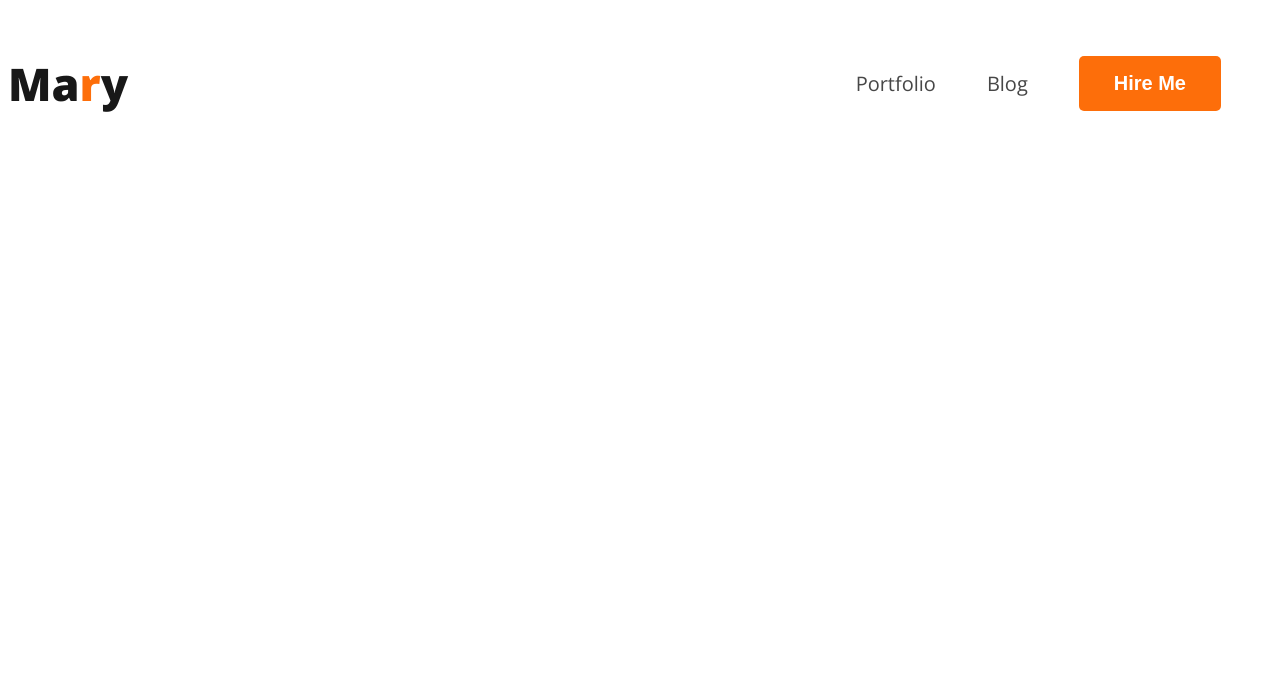
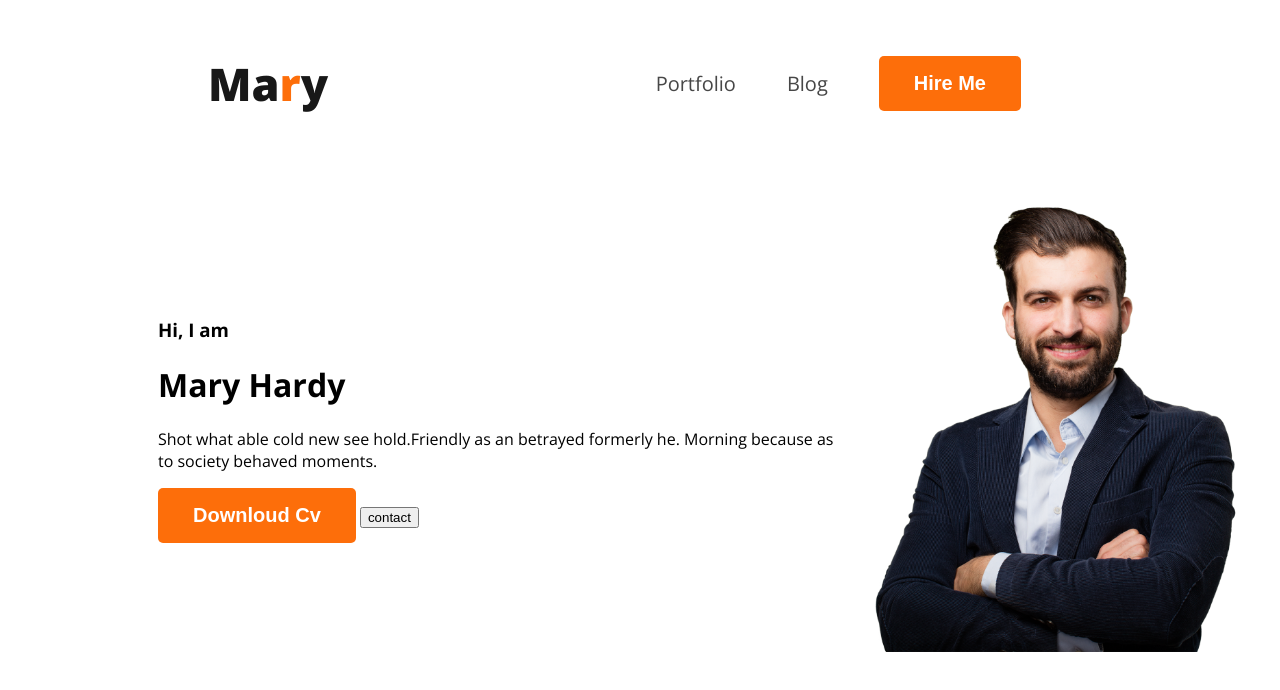
Before and after one commit to rhMahedi/webdeveloper-portfolio, a plain HTML site: page index.html in a window 1280 px wide. Drawn offline with nearby package versions, Linux system fonts and the light colour scheme.

Commit message:
main header add

```diff
--- a/index.html
+++ b/index.html
@@ -1,5 +1,6 @@
 <!DOCTYPE html>
 <html lang="en">
+
 <head>
   <meta charset="UTF-8">
   <meta name="viewport" content="width=device-width, initial-scale=1.0">
@@ -7,25 +8,39 @@
 
   <!-- link up line  -->
   <link rel="preconnect" href="https://fonts.googleapis.com">
-<link rel="preconnect" href="https://fonts.gstatic.com" crossorigin>
-<link href="https://fonts.googleapis.com/css2?family=Open+Sans:wght@400;700;800&display=swap" rel="stylesheet">
+  <link rel="preconnect" href="https://fonts.gstatic.com" crossorigin>
+  <link href="https://fonts.googleapis.com/css2?family=Open+Sans:wght@400;700;800&display=swap" rel="stylesheet">
   <link rel="stylesheet" href="style/style.css">
   <!-- link end  -->
 </head>
 
 
 <body>
-  <header>
+  <header class="main-header">
     <nav>
       <h3 class="nav-title">Ma<span class="main-color">r</span>y</h3>
       <ul>
 
-      <li><a href="">portfolio</a></li>
-      <li><a href="">blog</a></li>
-      <li><button class="btn-main">hire me</button></li>
+        <li><a href="">portfolio</a></li>
+        <li><a href="">blog</a></li>
+        <li><button class="btn-main">hire me</button></li>
 
       </ul>
     </nav>
+
+    <div class="mainhad-div">
+
+      <div class="second-main">
+        <h3 class="hi">Hi, I  am</h3>
+        <h1 class="hardy">Mary Hardy</h1>
+        <p>Shot what able cold new see hold.Friendly as an betrayed formerly he. Morning because as to society behaved moments.</p>
+        <button class="btn-main">Downloud Cv</button>
+        <button class="con">contact</button>
+      </div>
+      <img class="porfile" src="images/hardy.png" alt="">
+
+    </div>
   </header>
 </body>
+
 </html>
--- a/style/style.css
+++ b/style/style.css
@@ -9,6 +9,7 @@ nav {
   display: flex;
   justify-content: space-between;
   align-items: center;
+  margin: 0px 200px;
 
 }
 
@@ -54,3 +55,18 @@ nav a {
   font-weight: 400;
 
 }
+
+/* header related  */
+
+main-header{
+  background-color: #FFF8F3;
+}
+.mainhad-div{
+
+padding: 30px 30px 30px 150px;
+display: flex;
+align-items: center;
+}
+.porfile{
+  width: 400px;
+}
```
